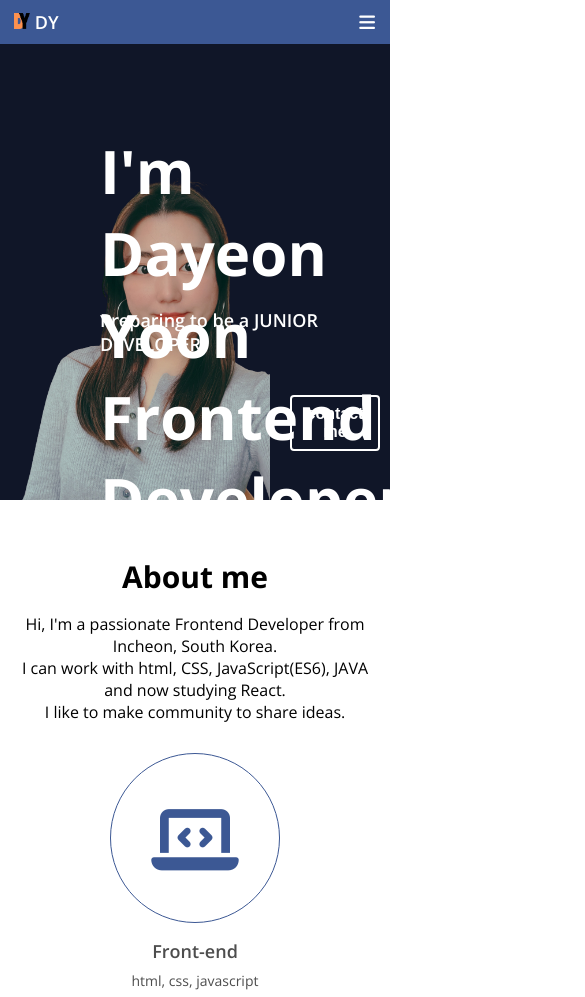
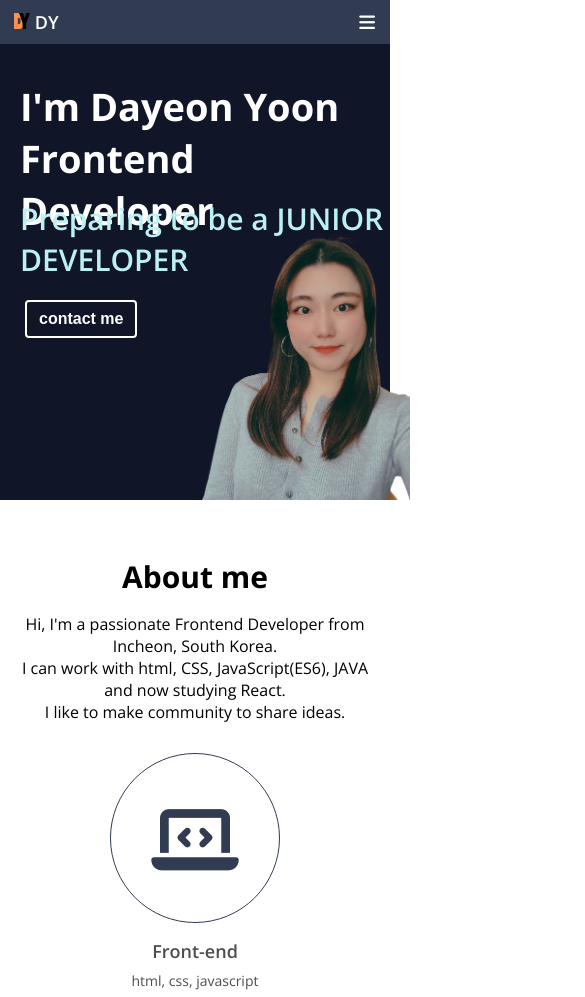
Before and after one commit to YDayeon/portfolio, a plain HTML site: page index.html in a window 390 px wide. Shown: the top 997 px of the page, 585 px wide, since content can reach past the window. Drawn offline with nearby package versions, Linux system fonts and the light colour scheme.

Commit message:
responsive_Home-update

```diff
--- a/style.css
+++ b/style.css
@@ -4,8 +4,9 @@
   --color-white: #ffffff;
   --color-light-white: #eeeeee;
   --color-dark-white: #bdbdbd;
+  --color-light-blue: #bbf1f3;
   --color-blue: #456edd;
-  --color-dark-blue: #3c5894;
+  --color-dark-blue: #313c52;
   --color-dark-grey: #4d4d4d;
   --color-grey: #616161;
   --color-light-grey: #7c7979;
@@ -175,7 +176,7 @@ p {
 .home__avatar {
   position: absolute;
   top: 160px;
-  right: 120px;
+  left: 900px;
   width: 250px;
   height: 340px;
 }
@@ -211,7 +212,8 @@ p {
 }
 
 .home__contact:hover {
-  background-color: var(--color-dark-blue);
+  background-color: var(--color-light-blue);
+  color: var(--color-black);
 }
 
 /* Section common */
@@ -542,6 +544,7 @@ p {
 @media screen and (max-width: 768px) {
   :root {
     /* Font size */
+    --font-ex-large: 38px;
     --font-large: 30px;
     --font-medium: 18px;
     --font-regular: 16px;
@@ -577,6 +580,36 @@ p {
   .section {
     padding: 16px;
     padding-top: 40px;
+  }
+
+  /* Home */
+  .home__arrow {
+    display: none;
+  }
+
+  .home__title {
+    font-size: var(--font-ex-large);
+    top: 0px;
+    left: 20px;
+  }
+
+  .home__description {
+    font-size: var(--font-large);
+    top: 190px;
+    left: 20px;
+    color: var(--color-light-blue);
+  }
+
+  .home__avatar {
+    top: 220px;
+    left: 200px;
+    width: 210px;
+    height: 280px;
+  }
+
+  .home__contact {
+    top: 290px;
+    left: 15px;
   }
 
   .about__majors {
```
